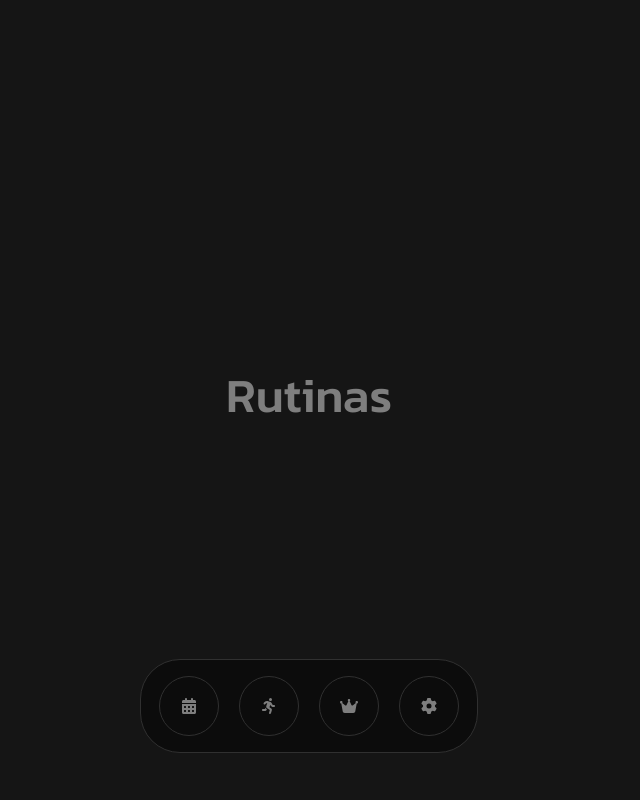
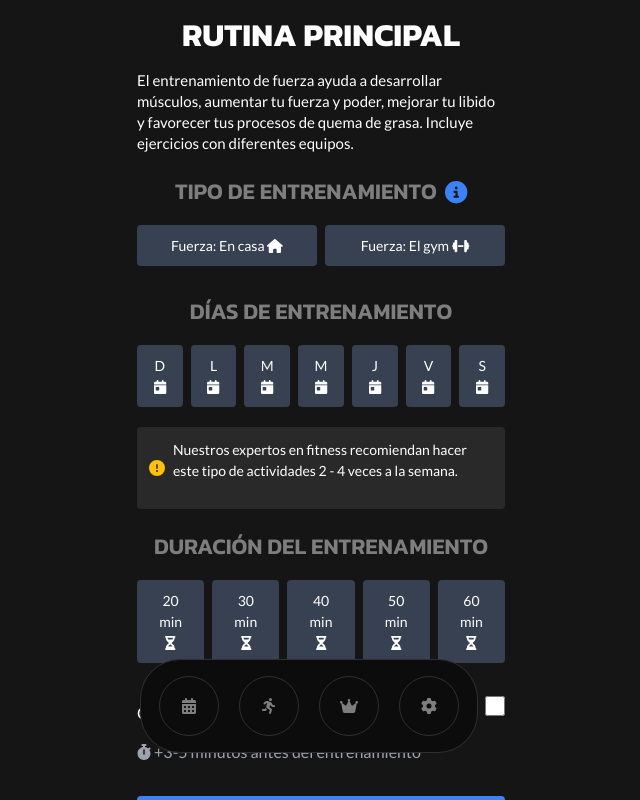
Before and after one commit to 219WD/smarttrainer-front, a React (Vite) app: page /rutinas in a window 1280 px wide. Shown: the whole page, without its empty margins (331-971 px from the left). Built offline with nearby package versions, Linux system fonts and the light colour scheme.

Commit message:
correccion de oferta

```diff
--- a/src/pages/Rutinas.jsx
+++ b/src/pages/Rutinas.jsx
@@ -1,10 +1,11 @@
 import React from 'react'
 import '../css/Rutinas.css'
+import Rutina from './Rutina'
 
 const Rutinas = () => {
   return (
     <div className='container rutinas'>
-      <h2>Rutinas</h2>
+      <Rutina />
     </div>
   )
 }
```
